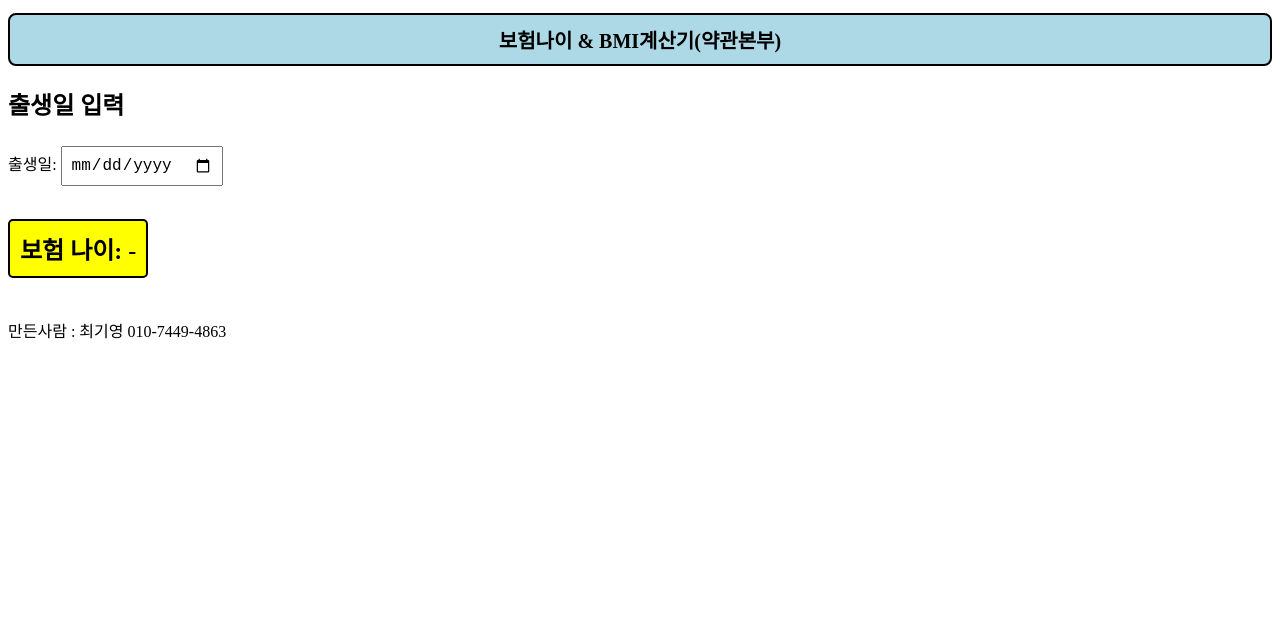
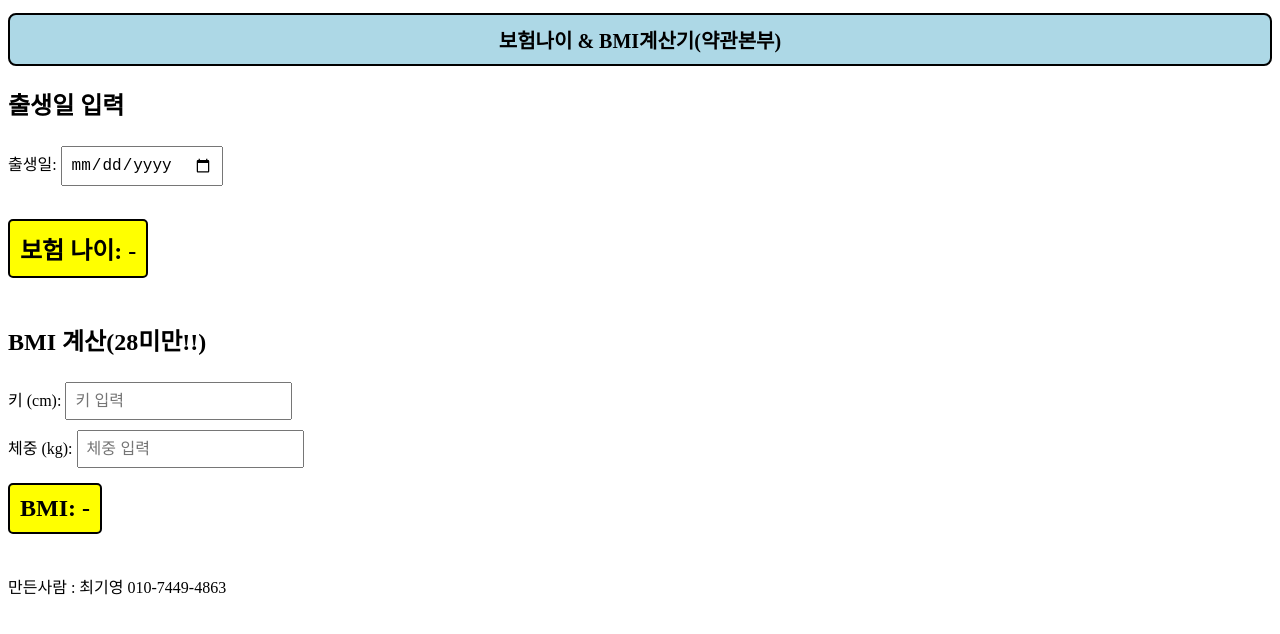
Before and after one commit to choipro4863/choipro4863, a plain HTML site: page index.html in a window 1280 px wide. Drawn offline with Linux system fonts and the light colour scheme.

Commit message:
Update index.html

```diff
--- a/index.html
+++ b/index.html
@@ -44,13 +44,25 @@
     <!-- 출생일 입력 -->
     <h2>출생일 입력</h2>
     <label for="birthDate">출생일: </label>
-    <input type="date" id="birthDate" oninput="calculateInsuranceAge()"><br><br>
+    <input type="date" id="birthDate" oninput="calculateInsuranceAgeAndRenewalDate()"><br><br>
 
     <!-- 보험 나이 결과 -->
     <p id="insuranceAgeResult" class="result">보험 나이: -</p>
 
+    <!-- BMI 계산 -->
+    <h2>BMI 계산(28미만!!)</h2>
+    <label for="height">키 (cm): </label>
+    <input type="number" id="height" placeholder="키 입력" oninput="calculateBMI()"><br>
+    <label for="weight">체중 (kg): </label>
+    <input type="number" id="weight" placeholder="체중 입력" oninput="calculateBMI()"><br>
+    <p id="bmiResult" class="result">BMI: -</p>
+    <p id="bmiSuggestion" style="display: none; font-weight: bold; color: blue;">
+        <!-- 추가 메시지 표시 -->
+    </p>
+
     <script>
-        function calculateInsuranceAge() {
+        // 보험 나이 계산
+        function calculateInsuranceAgeAndRenewalDate() {
             const birthDateInput = document.getElementById("birthDate").value;
             if (!birthDateInput) {
                 document.getElementById("insuranceAgeResult").innerText = "보험 나이: -";
@@ -74,6 +86,48 @@
 
             document.getElementById("insuranceAgeResult").innerText = `보험 나이: ${insuranceAge}세`;
         }
+
+        // BMI 계산
+        function calculateBMI() {
+            const height = parseFloat(document.getElementById("height").value);
+            const weight = parseFloat(document.getElementById("weight").value);
+
+            if (!height || !weight) {
+                document.getElementById("bmiResult").innerText = "BMI: 입력값을 확인하세요.";
+                document.getElementById("bmiSuggestion").style.display = "none";
+                return;
+            }
+
+            const heightInMeters = height / 100;
+            const bmi = (weight / (heightInMeters * heightInMeters)).toFixed(2);
+
+            let status = "";
+            if (bmi < 18.5) status = "저체중";
+            else if (bmi < 25) status = "정상";
+            else if (bmi < 30) status = "과체중";
+            else status = "비만";
+
+            document.getElementById("bmiResult").innerText = `BMI: ${bmi} (${status})`;
+
+            // BMI가 28 이상일 때만 안내 메시지 표시
+            if (bmi >= 28) {
+                // 현재 체중 기준 필요한 키
+                const minHeightForBMI28 = Math.sqrt(weight / 28) * 100;
+
+                // 현재 키 기준 필요한 체중
+                const maxWeightForBMI28 = 28 * heightInMeters * heightInMeters;
+
+                const suggestionMessage = `
+                    보험 가입을 위해:<br>
+                    현재 체중 기준: 키는 ${minHeightForBMI28.toFixed(1)}cm 이상이어야 합니다.<br>
+                    현재 키 기준: 몸무게는 ${maxWeightForBMI28.toFixed(1)}kg 이하여야 합니다.
+                `;
+                document.getElementById("bmiSuggestion").innerHTML = suggestionMessage;
+                document.getElementById("bmiSuggestion").style.display = "block";
+            } else {
+                document.getElementById("bmiSuggestion").style.display = "none";
+            }
+        }
     </script>
 </body>
 <footer>
```
